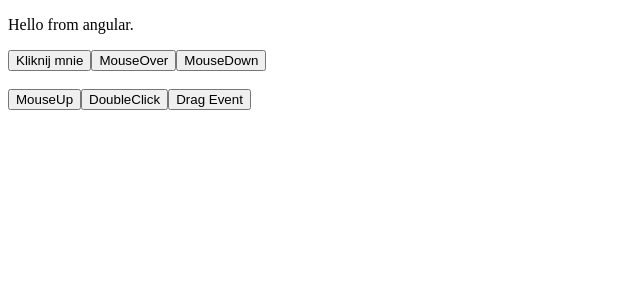
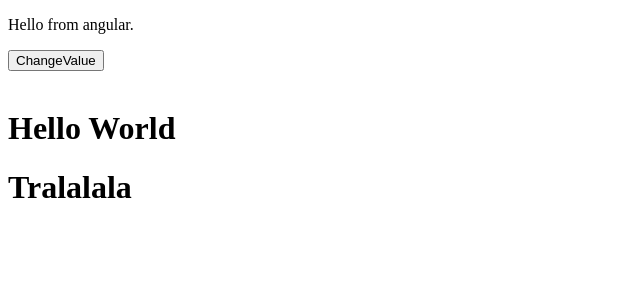
Before and after one commit to jaceksen/AngularFromFrontToBack, an Angular app: page / in a window 1280 px wide. Shown: the top 300 px of the page, without its empty margins (0-640 px from the left). Built offline with nearby package versions, Linux system fonts and the light colour scheme.

Commit message:
lekcja28_changeing_values

```diff
--- a/src/app/components/sandbox/sandbox.componet.ts
+++ b/src/app/components/sandbox/sandbox.componet.ts
@@ -4,52 +4,33 @@
     selector:'sandbox',
     template:`
 
-    <button id="btn" (click)="fireEvent($event,'Hello')">Kliknij mnie</button>
-
-    <button id="btn1" (mouseover)="fireEvent2($event)">MouseOver</button>
-
-    <button id="btn2" (mousedown)="fireEvent3($event)">MouseDown</button>
-
+    <button (click)="changeValue()">ChangeValue</button>
     <br><br>
 
-    <button id="btn3" (mouseup)="fireEvent4($event)">MouseUp</button>
+    <h1> {{ text }}</h1>
 
-    <button id="btn4" (dblclick)="fireEvent5($event)">DoubleClick</button>
-
-    <button id="btn5" (drag)="fireEvent6($event)">Drag Event</button>
-
-    <!--
-    dragover
-    -->
+    <div *ngIf="value">
+        <h1>Tralalala</h1>
+    </div>
 
         `
 })
 
 export class SandboxComponent{
-    fireEvent(e, greeting){
-        console.log('kliknięty ' + greeting);
-        console.log(e);
-        console.log(e.target);
-        console.log(e.target.id);
-    }
 
-    fireEvent2(e){
-        console.log(e.target.id);
-    }
+    text:string='Hello World';
+    value:boolean=true;
 
-    fireEvent3(e){
-        console.log(e.target.id);
-    }
-
-    fireEvent4(e){
-        console.log(e.target.id);
-    }
-
-    fireEvent5(e){
-        console.log(e.target.id);
-    }
-
-    fireEvent6(e){
-        console.log(e.target.id);
+    changeValue(){
+        this.text = 'Goodbye World';
+        //za pomocą ifów
+        // if(this.value){
+        //     this.value = false;
+        // } else {
+        //     this.value = true;
+        // }
+        //lub inny sposób
+        //ustawia zawsze na przeciwną wartość
+        this.value = !this.value;
     }
 }
```
